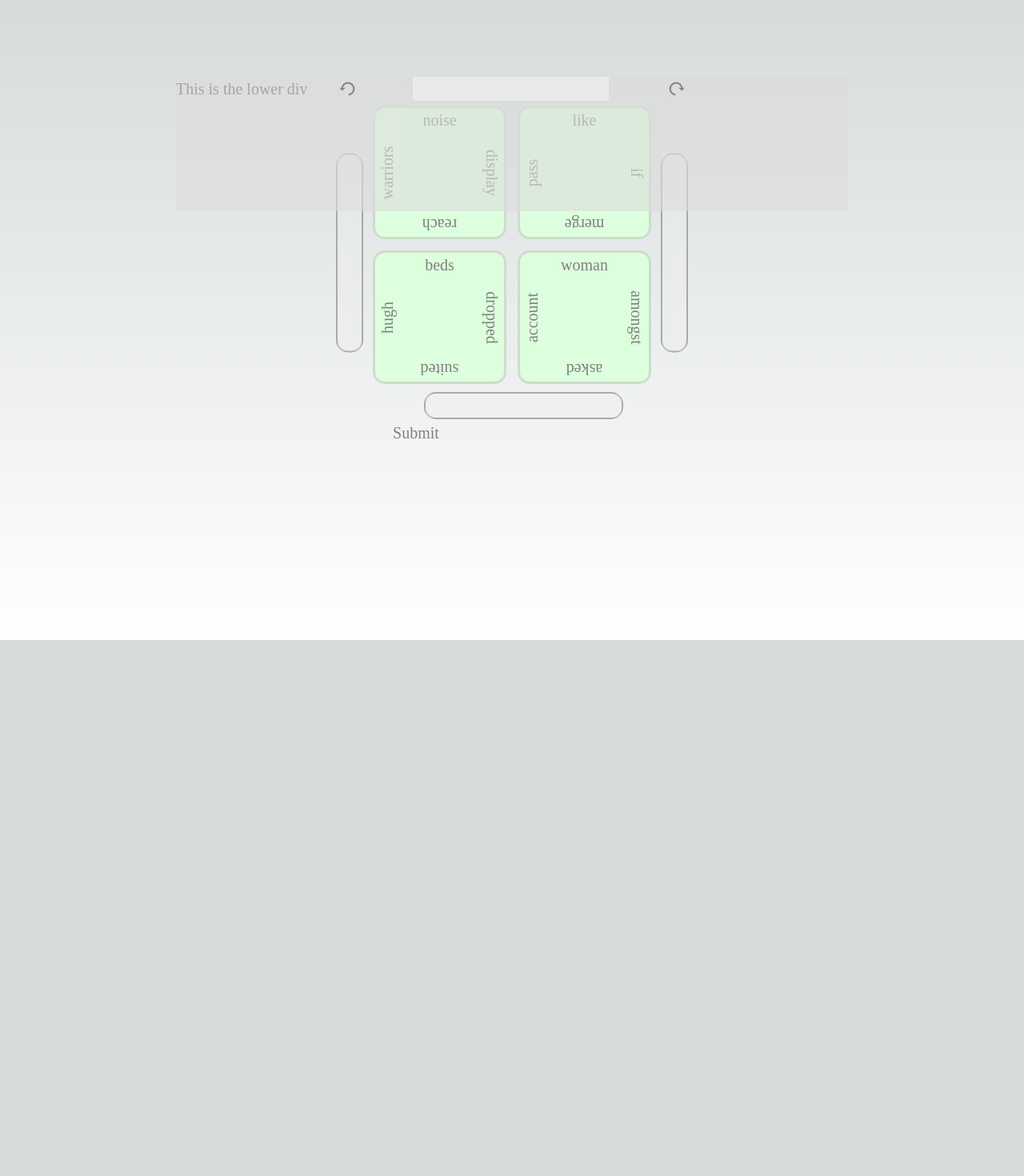
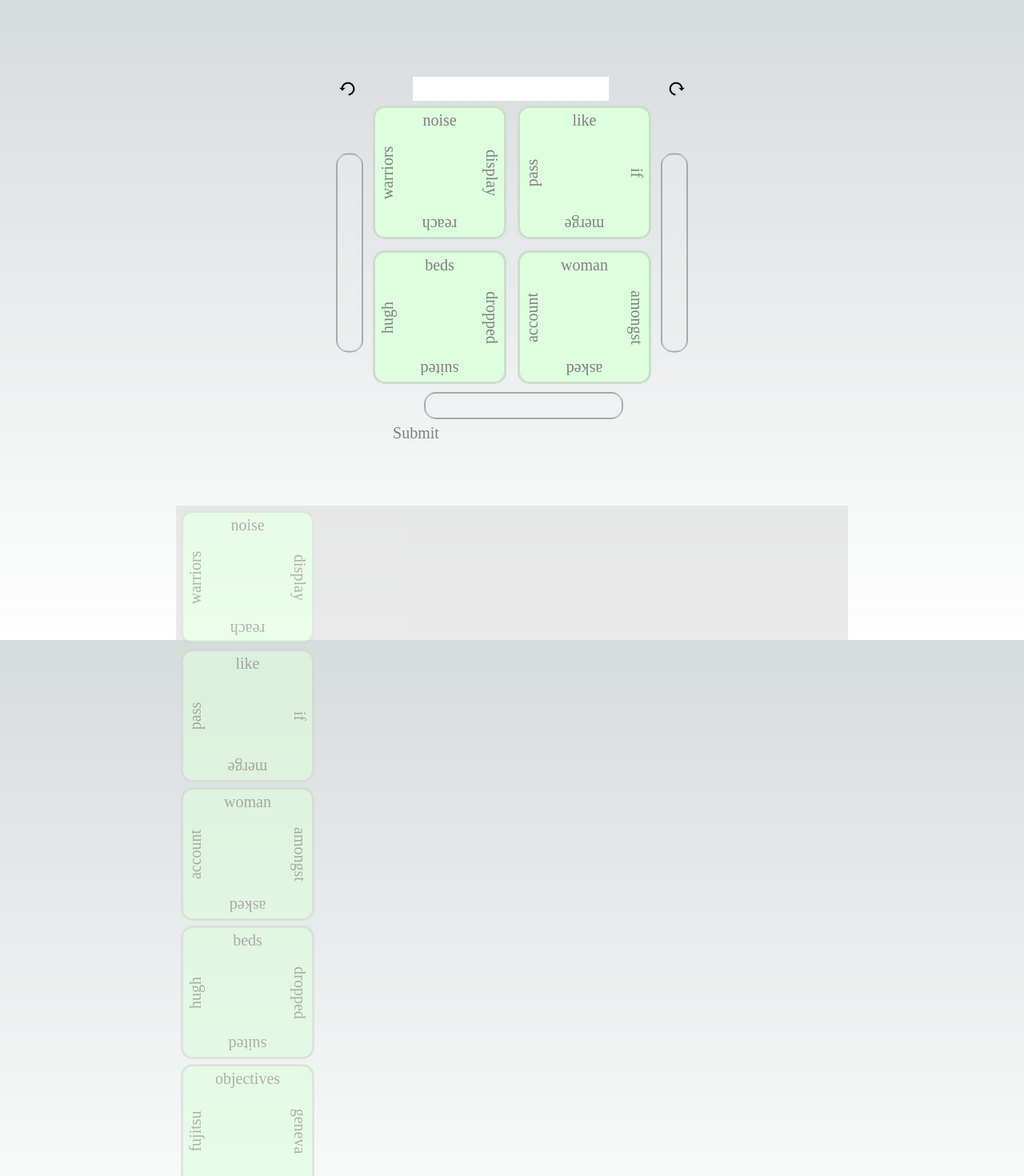
Before and after one commit to nezumi149/nextjs-boilerplate, a Next.js app: page / in a window 1280 px wide. Shown: the top 1470 px of the page at 80% size. Before the commit the page ends 800 px from the top, so only its background shows below. Built offline with nearby package versions, Linux system fonts and the light colour scheme.

Commit message:
show lower leaves

```diff
--- a/app/page.tsx
+++ b/app/page.tsx
@@ -91,10 +91,12 @@ const Home = () => {
           <Image width={30} height = {30} alt="clockwise" src={cw} onClick={() => setRotation((rotation + 1) % 4)} />
         </button>
       </div>
-      <div id='lowerLeafPanel' style={{height: '168px', width: '840px', position: 'absolute', opacity: '0.6', backgroundColor: '#DDDDDD'}}>
-        <p>
-          This is the lower div
-        </p>
+      <div id='lowerLeafPanel' style={{height: '168px', width: '840px', position: 'absolute', opacity: '0.6', backgroundColor: '#DDDDDD', bottom:'0px'}}>
+        <Leaf words={wordSample.slice(0,4)}  disabled={disabled}/>
+        <Leaf words={wordSample.slice(4,8)}  disabled={disabled}/>
+        <Leaf words={wordSample.slice(8,12)}  disabled={disabled}/>
+        <Leaf words={wordSample.slice(12,16)}  disabled={disabled}/>
+        <Leaf words={wordSample.slice(16,20)}  disabled={disabled}/>
       </div>
     </main>
   )
```
